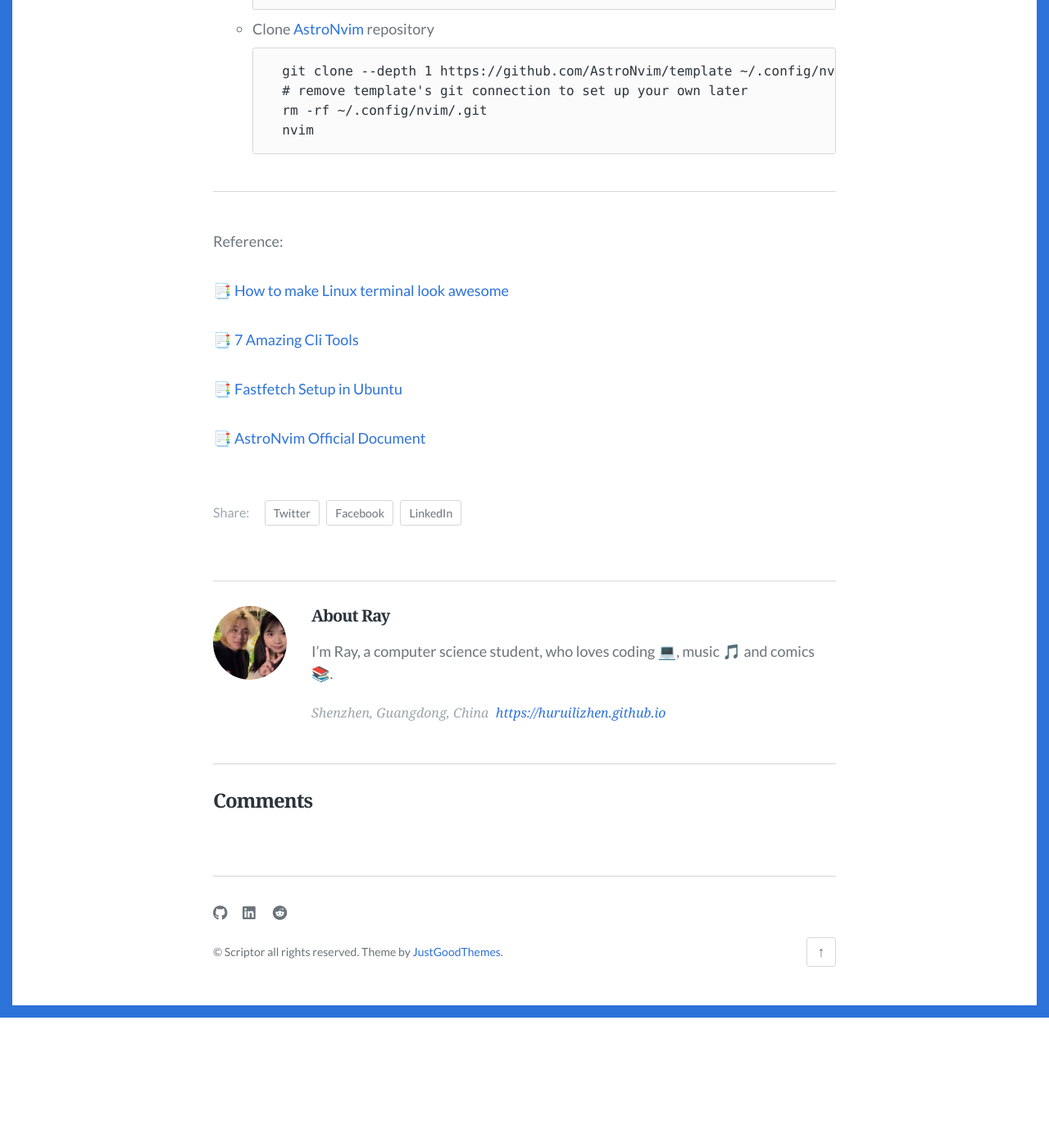
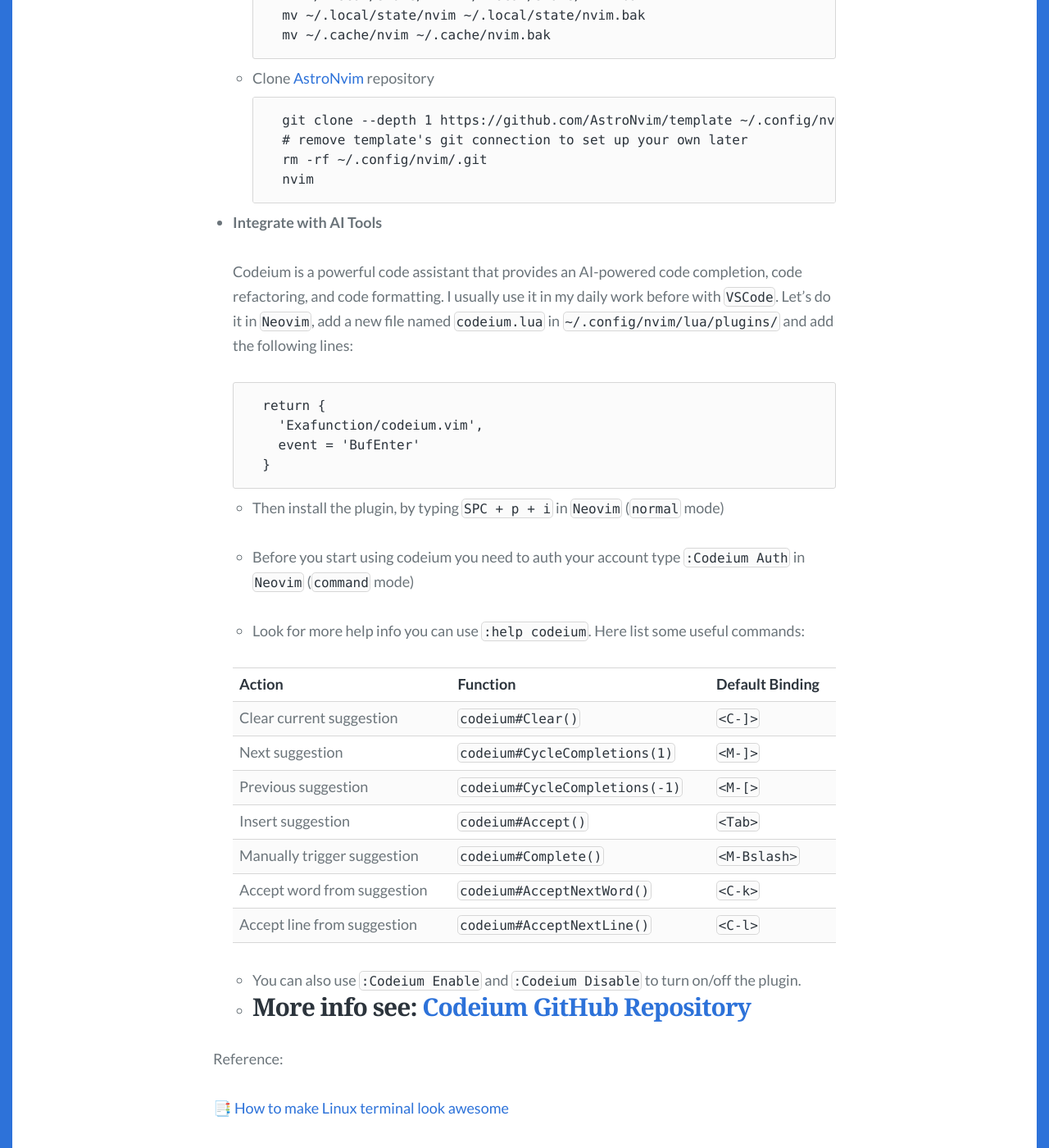
Before and after one commit to HuRuilizhen/HuRuilizhen.github.io, a Jekyll site: the page built from _posts/2024-10-15-Linux-Terminal-Beautify.md, in a window 1280 px wide and 1400 px high, scrolled down 12655 px. Shown: the whole window at 82% size. Built offline with Jekyll 4.4.1, drawn with Linux system fonts in a browser that asks for light colours; some web fonts are replaced; comment, search, counter and statistics services are not loaded; before the commit the page ends 13896 px from its top, so only the background shows below that; some of the changed text lies outside the part shown.

Commit message:
[update]: linux terminal beautify part 4

````diff
--- a/_posts/2024-10-15-Linux-Terminal-Beautify.md
+++ b/_posts/2024-10-15-Linux-Terminal-Beautify.md
@@ -54,6 +54,7 @@
 
     - Then set `ZSH_THEME="powerlevel10k/powerlevel10k"` in `~/.zshrc`
     - Restart your terminal or type `source ~/.zshrc`
+    - Set the same terminal font in VSCode `"terminal.integrated.fontFamily": "'0xProto Nerd Font'"` (optional)
 
     With a screenshot, you can see terminal with `Powerlevel10k` theme:
 
@@ -200,6 +201,35 @@
     nvim
     ```
 
+- **Integrate with AI Tools**
+
+    Codeium is a powerful code assistant that provides an AI-powered code completion, code refactoring, and code formatting. I usually use it in my daily work before with `VSCode`. Let's do it in `Neovim`, add a new file named `codeium.lua` in `~/.config/nvim/lua/plugins/` and add the following lines:
+
+    ```lua
+    return {
+      'Exafunction/codeium.vim',
+      event = 'BufEnter'
+    }
+    ```
+
+    - Then install the plugin, by typing `SPC + p + i` in `Neovim` (`normal` mode)
+
+    - Before you start using codeium you need to auth your account type `:Codeium Auth` in `Neovim` (`command` mode)
+
+    - Look for more help info you can use `:help codeium`. Here list some useful commands:
+
+    | Action                      | Function                       | Default Binding |
+    | --------------------------- | ------------------------------ | --------------- |
+    | Clear current suggestion    | `codeium#Clear()`              | `<C-]>`         |
+    | Next suggestion             | `codeium#CycleCompletions(1)`  | `<M-]>`         |
+    | Previous suggestion         | `codeium#CycleCompletions(-1)` | `<M-[>`         |
+    | Insert suggestion           | `codeium#Accept()`             | `<Tab>`         |
+    | Manually trigger suggestion | `codeium#Complete()`           | `<M-Bslash>`    |
+    | Accept word from suggestion | `codeium#AcceptNextWord()`     | `<C-k>`         |
+    | Accept line from suggestion | `codeium#AcceptNextLine()`     | `<C-l>`         |
+
+    - You can also use `:Codeium Enable` and `:Codeium Disable` to turn on/off the plugin.
+    - More info see: [Codeium GitHub Repository](https://github.com/Exafunction/codeium.vim)
 ---
 
 Reference:
@@ -211,3 +241,7 @@
 📑 [Fastfetch Setup in Ubuntu](https://launchpad.net/~zhangsongcui3371/+archive/ubuntu/fastfetch)
 
 📑 [AstroNvim Official Document](https://docs.astronvim.com/)
+
+📑 [Codeium in Vim/Neovim](https://codeium.com/vim_tutorial)
+
+📑 [Codeium Github Repository](https://github.com/Exafunction/codeium.vim)
````
Also changed, not shown: about.md (+1 -0 lines).
